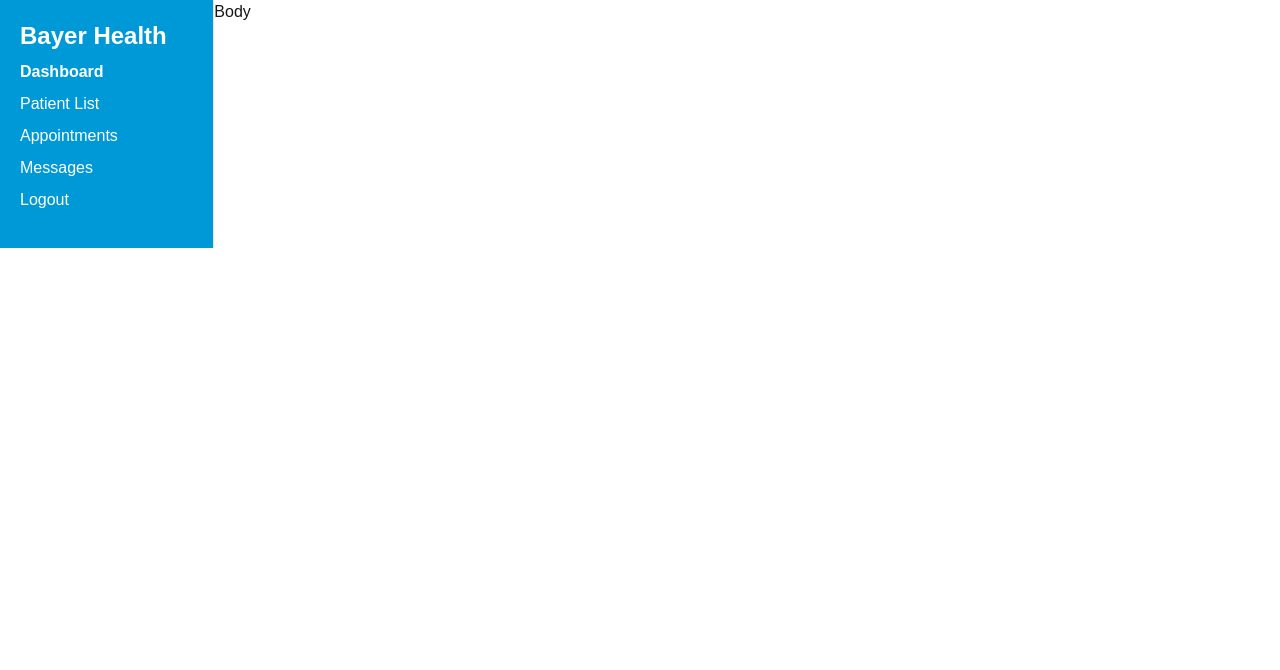
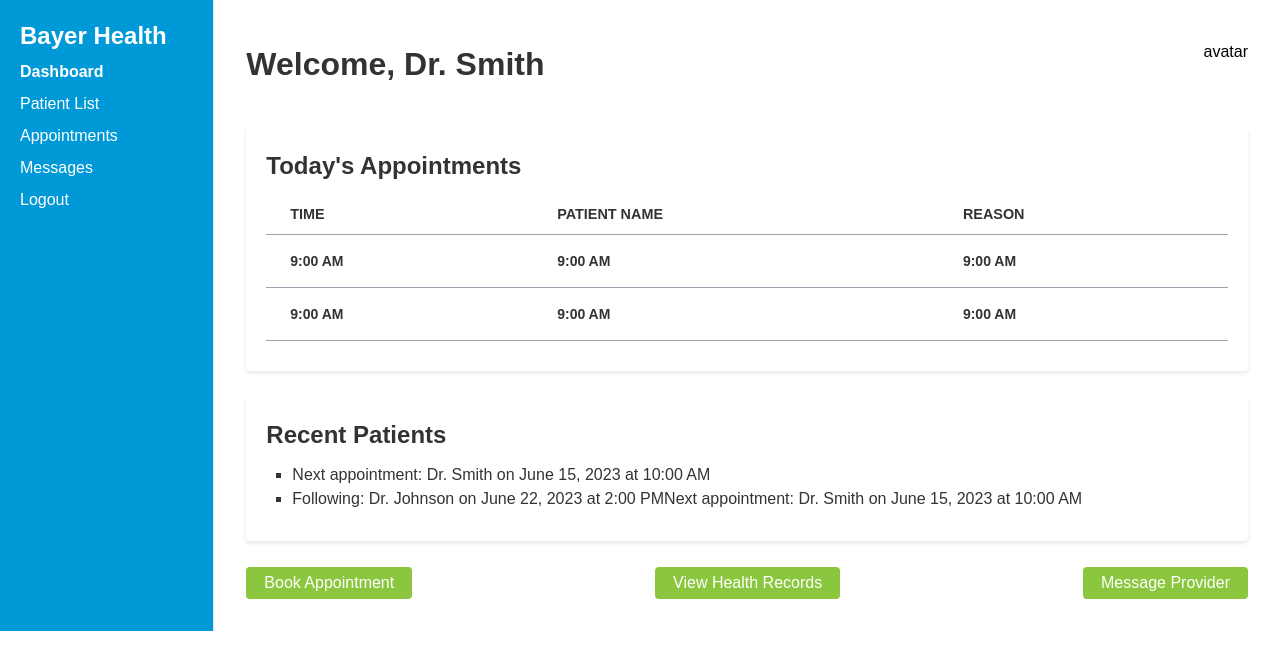
Before and after one commit to imshubhamkumar/HealthCareFrontend, a Next.js app: page /views/layout in a window 1280 px wide. Shown: the top 670 px of the page. Built offline with nearby package versions, Linux system fonts and the light colour scheme.

Commit message:
added dashboard

```diff
--- a/src/app/components/Button.tsx
+++ b/src/app/components/Button.tsx
@@ -1,3 +1,4 @@
+
 interface Props{
     label: string
     onClick?: () => void
@@ -11,7 +12,7 @@
         <button
             onClick={onClick}
             style={{color, background: bg, padding: '4px 18px', borderRadius: round ? '4px':0}}>
-            {label}
+           {label}
         </button>
     )
 }
--- /dev/null
+++ b/src/app/components/Spacer.tsx
@@ -0,0 +1,8 @@
+interface Props {
+    width?: number
+    height?: number
+}
+export const Spacer = (props: Props) => {
+    const {width=0, height=0} = props
+    return <div style={{height, width}}/>
+}
--- /dev/null
+++ b/src/app/components/Table/index.tsx
@@ -0,0 +1,48 @@
+import { CustomText } from "../Text"
+
+export const CustomTable = () => {
+    return(
+        <div className="relative overflow-x-auto">
+    <table className="w-full text-sm text-left rtl:text-right text-dark dark:text-gray-400">
+        <thead className="text-xs text-gray-700 uppercase dark:text-gray-400">
+            <tr className="border-b border-gray-400">
+                <th scope="col" className="px-6 py-3">
+                   <CustomText text="Time" size={1.2} bold/>
+                </th>
+                <th scope="col" className="px-6 py-3">
+                    <CustomText text="Patient Name" size={1.2} bold/>
+                </th>
+                <th scope="col" className="px-6 py-3">
+                    <CustomText text="Reason" size={1.2} bold/>
+                </th>
+            </tr>
+        </thead>
+        <tbody>
+        <tr className="bg-white border-b border-gray-400">
+                <th scope="row" className="px-6 py-4 font-medium text-gray-900 whitespace-nowrap dark:text-white">
+                    <CustomText text="9:00 AM" bold/>
+                </th>
+                <td className="px-6 py-4">
+                    <CustomText text="9:00 AM" bold/>
+                </td>
+                <td className="px-6 py-4">
+                    <CustomText text="9:00 AM" bold/>
+                </td>
+            </tr>
+            <tr className="bg-white border-b border-gray-400">
+                <th scope="row" className="px-6 py-4 font-medium text-gray-900 whitespace-nowrap dark:text-white">
+                    <CustomText text="9:00 AM" bold/>
+                </th>
+                <td className="px-6 py-4">
+                    <CustomText text="9:00 AM" bold/>
+                </td>
+                <td className="px-6 py-4">
+                    <CustomText text="9:00 AM" bold/>
+                </td>
+            </tr>
+
+        </tbody>
+    </table>
+</div>
+    )
+}
--- a/src/app/components/Text.tsx
+++ b/src/app/components/Text.tsx
@@ -1,5 +1,7 @@
+import { ReactNode } from "react"
+
 interface Props {
-    text: string | null
+    text: string | null | ReactNode
     color?: string
     bold?: boolean
     size?: number
@@ -7,10 +9,10 @@
 export const CustomText = (props: Props) => {
     const {text, color="#333333", bold=false, size=1} = props
     return (
-        <p style={{
+        <div style={{
             fontSize: `${size}em`,
             fontWeight: bold ? 'bold': 'normal',
             color
-        }}>{text}</p>
+        }}>{text}</div>
     )
 }
--- a/src/app/globals.css
+++ b/src/app/globals.css
@@ -2,26 +2,7 @@
 @tailwind components;
 @tailwind utilities;
 
-:root {
-  --background: #ffffff;
-  --foreground: #171717;
+body {
+  font-family: Arial, Helvetica, sans-serif;
+  background-color: "#f4f4f4";
 }
-
-@media (prefers-color-scheme: dark) {
-  :root {
-    --background: #0a0a0a;
-    --foreground: #ededed;
-  }
-}
-
-body {
-  color: var(--foreground);
-  background: var(--background);
-  font-family: Arial, Helvetica, sans-serif;
-}
-
-@layer utilities {
-  .text-balance {
-    text-wrap: balance;
-  }
-}
--- /dev/null
+++ b/src/app/views/DoctorPage/index.tsx
@@ -0,0 +1,40 @@
+import { ButtonComponent } from "@/app/components/Button";
+import { Cards } from "@/app/components/Grid";
+import { Spacer } from "@/app/components/Spacer";
+import { CustomTable } from "@/app/components/Table/index";
+import { CustomText } from "@/app/components/Text";
+
+export const DoctorPage = () => {
+    return (
+        <>
+            <div className="header-container flex justify-between">
+                <div className=""><CustomText text={"Welcome, Dr. Smith"} bold size={2} /></div>
+                <div className="">avatar</div>
+            </div>
+            <Spacer height={40} />
+            <section className="main-container">
+                <Cards header={<CustomText text={"Today's Appointments"} bold size={1.5} />}>
+
+                    <CustomTable/>
+                </Cards>
+                <Spacer height={26} />
+                <Cards header={<CustomText text={"Recent Patients"} bold size={1.5} />}>
+                    <CustomText
+                        text={
+                            <ul style={{ listStyle: 'square', marginLeft: "26px" }}>
+                                <li>Next appointment: Dr. Smith on June 15, 2023 at 10:00 AM</li>
+                                <li>Following: Dr. Johnson on June 22, 2023 at 2:00 PMNext appointment: Dr. Smith on June 15, 2023 at 10:00 AM</li>
+                            </ul>
+                        }
+                    />
+                </Cards>
+            </section>
+            <Spacer height={26} />
+            <div className="buttons-container flex justify-between">
+                <ButtonComponent label="Book Appointment" />
+                <ButtonComponent label="View Health Records" />
+                <ButtonComponent label="Message Provider " />
+            </div>
+        </>
+    );
+}
--- /dev/null
+++ b/src/app/views/PatientPage/index.tsx
@@ -0,0 +1,43 @@
+import { ButtonComponent } from "@/app/components/Button";
+import { Cards } from "@/app/components/Grid";
+import { Spacer } from "@/app/components/Spacer";
+import { CustomText } from "@/app/components/Text";
+
+export const PatientPage = () => {
+    return (
+        <>
+            <div className="header-container flex justify-between">
+                <div className=""><CustomText text={"Welcome, John"} bold size={2} /></div>
+                <div className="">avatar</div>
+            </div>
+            <Spacer height={40} />
+            <section className="main-container">
+                <Cards header={<CustomText text={"Upcoming Appointments"} bold size={1.5} />}>
+                    <CustomText text={"Next appointment: Dr. Smith on June 15, 2023 at 10:00 AM"} />
+                    <CustomText text={"Following: Dr. Johnson on June 22, 2023 at 2:00 PMNext appointment: Dr. Smith on June 15, 2023 at 10:00 AM"} />
+                </Cards>
+                <Spacer height={26} />
+                <Cards header={<CustomText text={"Health Reminders"} bold size={1.5} />}>
+                    <CustomText
+                        text={
+                            <ul style={{ listStyle: 'square', marginLeft: "26px" }}>
+                                <li>Next appointment: Dr. Smith on June 15, 2023 at 10:00 AM</li>
+                                <li>Following: Dr. Johnson on June 22, 2023 at 2:00 PMNext appointment: Dr. Smith on June 15, 2023 at 10:00 AM</li>
+                            </ul>
+                        }
+                    />
+                </Cards>
+                <Spacer height={26} />
+                <Cards header={<CustomText text={"Health Tip of the Day"} bold size={1.5} />}>
+                    <CustomText text={"Stay hydrated! Aim to drink at least 8 glasses of water per day."} />
+                </Cards>
+            </section>
+            <Spacer height={26} />
+            <div className="buttons-container flex justify-between">
+                <ButtonComponent label="Book Appointment" />
+                <ButtonComponent label="View Health Records" />
+                <ButtonComponent label="Message Provider " />
+            </div>
+        </>
+    );
+}
--- a/src/app/views/layout/page.tsx
+++ b/src/app/views/layout/page.tsx
@@ -1,13 +1,19 @@
-import Sidebar from "@/app/components/sidebar";
+import Sidebar from "@/app/components/sidebar/index";
+import { DoctorPage } from "../DoctorPage/index";
+import { PatientPage } from "../PatientPage/index";
 
 const Layout = () => {
   return (
     <>
       <div className="dashboard-layout flex flex-row divide-x h-full">
         <div className="sidebar-container w-2/12"><Sidebar /></div>
-        <div className="main-body-container w-10/12 bg-base-200">Body</div>
+        <div className="main-body-container w-10/12 bg-base-200 p-8 pt-10">
+          {/* <PatientPage/> */}
+          <DoctorPage />
+        </div>
       </div>
     </>
+
   );
 }
 
```
